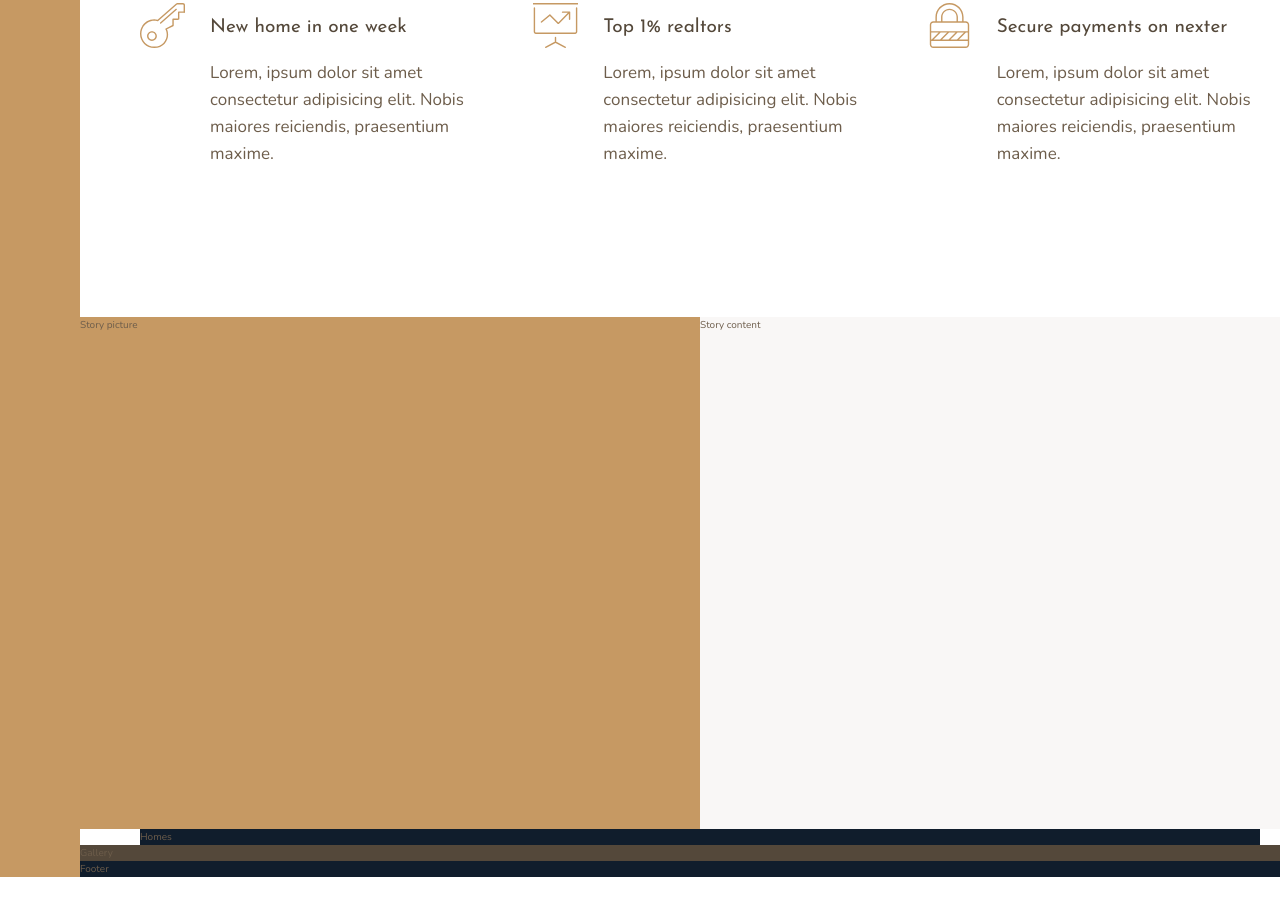
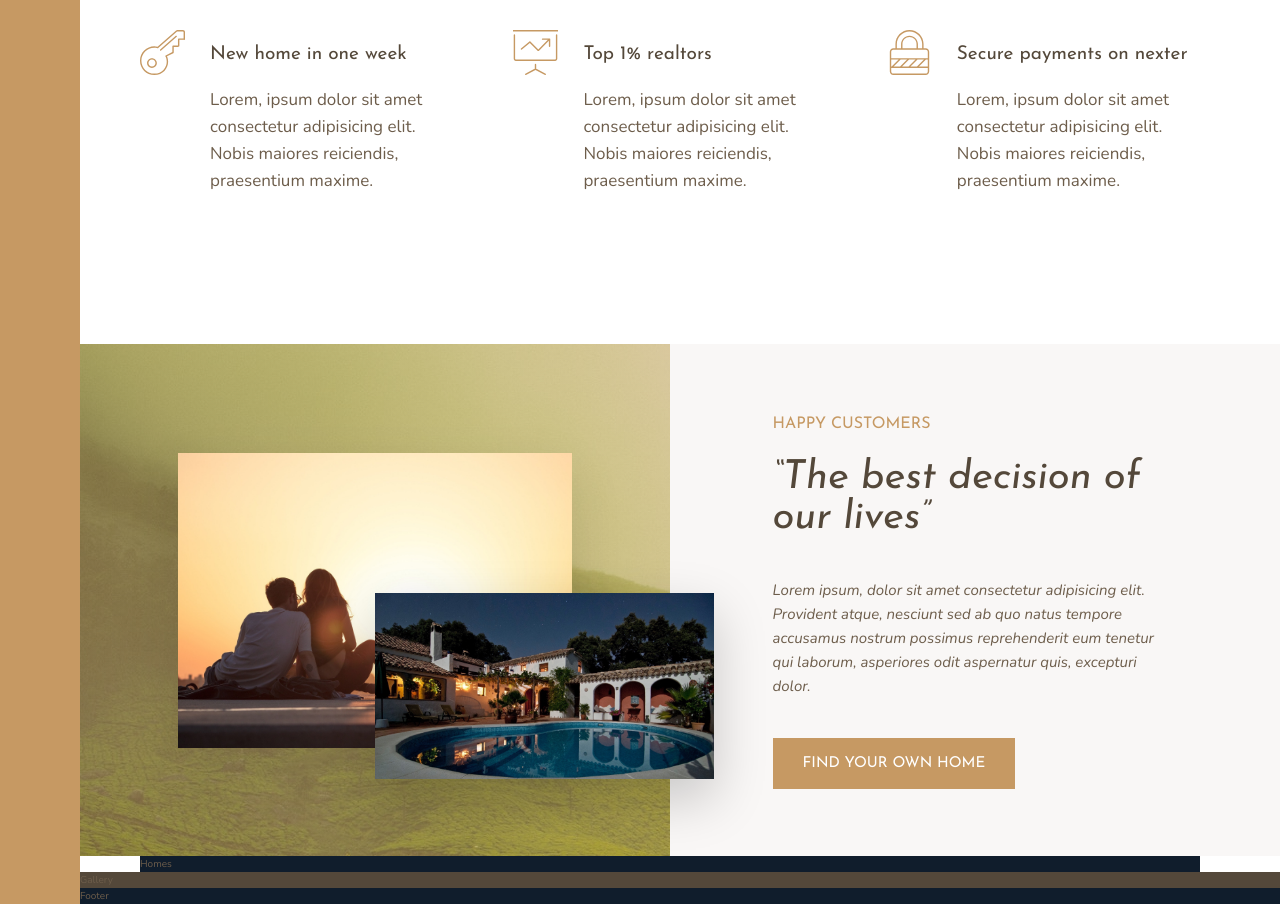
Before and after one commit to Daniel-Maslyanikov/Nexter, a website: page index.html in a window 1280 px wide. Shown: the part 991-1895 px from the top of the page. Before the commit the page ends 1868 px from the top, so only its background shows below. Drawn offline with nearby package versions, Linux system fonts and the light colour scheme.

Commit message:
build story section

```diff
--- a/index.html
+++ b/index.html
@@ -70,11 +70,15 @@
 				</section>
 
 				<div class="story__pictures">
-					Story picture
+					<img src="img/story-1.jpeg" alt="Couple with new house" class="story__img--1">
+					<img src="img/story-2.jpeg" alt="New house" class="story__img--2">
 				</div>
 
 				<div class="story__content">
-					Story content
+					<h3 class="heading-3 mb-sm">Happy Customers</h3>
+					<h2 class="heading-2 heading-2--dark mb-lg">&ldquo;The best decision of our lives&rdquo;</h2>
+					<p class="story__text">Lorem ipsum, dolor sit amet consectetur adipisicing elit. Provident atque, nesciunt sed ab quo natus tempore accusamus nostrum possimus reprehenderit eum tenetur qui laborum, asperiores odit aspernatur quis, excepturi dolor.</p>
+					<button class="btn">Find your own home</button>
 				</div>
 
 				<section class="homes">
--- a/sass/_story.scss
+++ b/sass/_story.scss
@@ -3,10 +3,49 @@
 	&__pictures {
 		background-color: $color-primary;
 		grid-column: full-start / col-end 4;
+		background-image: linear-gradient(rgba($color-primary, .5), rgba($color-primary, .5)), url(../img/back.jpg);
+
+
+		display: grid;
+		grid-template-rows: repeat(6, 1fr);
+		grid-template-columns: repeat(6, 1fr);
+		align-items: center;
+	}
+
+	&__img--1 {
+		width: 100%;
+		grid-row: 2 / 6;
+		grid-column: 2 / 6;
+		box-shadow: 0 2rem 5rem  rgba(#000, .1);
+	}
+
+	&__img--2 {
+		width: 115%;
+		grid-row: 4 / 6;
+		grid-column: 4 / 7;
+		z-index: 20;
+		box-shadow: 0 2rem 5rem  rgba(#000, .2);
 	}
 
 	&__content {
 		background-color: $color-grey-light-1;
 		grid-column: col-start 5 / full-end;
+
+		padding: 6rem 8vw;
+
+		// display: flex;
+		// flex-direction: column;
+		// justify-content: center;
+		// align-items: flex-start;
+
+		display: grid;
+		align-content: center;
+		justify-items: start;
+	}
+
+	&__text {
+		font-size: 1.5rem;
+		font-style: italic;
+		margin-bottom: 4rem;
 	}
 }
--- a/sass/_typography.scss
+++ b/sass/_typography.scss
@@ -9,10 +9,19 @@
 
 .heading-2 {
 	@extend %heading;
+	font-size: 4rem;
+	font-style: italic;
+	line-height: 1;
+
+	&--light {color: $color-grey-light-1;}
+	&--dark {color: $color-grey-dark-1;}
 }
 
 .heading-3 {
 	@extend %heading;
+	font-size: 1.6rem;
+	color: $color-primary;
+	text-transform: uppercase;
 }
 
 .heading-4 {
@@ -22,3 +31,25 @@
 	&--light {color: $color-grey-light-1;}
 	&--dark {color: $color-grey-dark-1;}
 }
+
+.btn {
+	background-color: $color-primary;
+	color: #fff;
+	border: none;
+	border-radius: 0;
+	font-family: $font-display;
+	font-size: 1.5rem;
+	text-transform: uppercase;
+	padding: 1.8rem 3rem;
+	cursor: pointer;
+	transition: all .2s;
+
+	&:hover {
+		background-color: $color-primary-dark;
+	}
+}
+
+.mb-sm {margin-bottom: 2rem;}
+.mb-md {margin-bottom: 3rem;}
+.mb-lg {margin-bottom: 4rem;}
+.mb-hg {margin-bottom: 8rem;}
```
Also changed, not shown: css/style.css, 1 other file.
